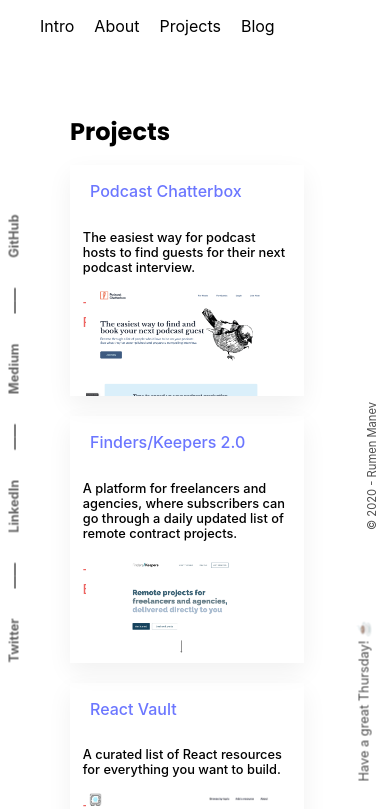
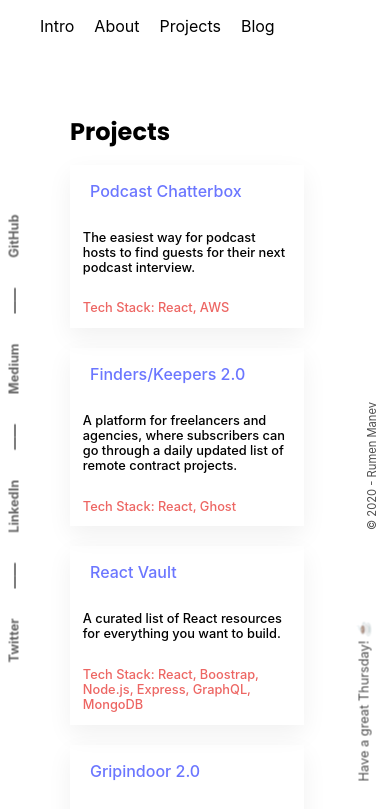
Before and after one commit to rum-n/rmanev7-react, a React (Create React App) app: page /projects in a window 390 px wide. Shown: the top 809 px of the page. Built offline with nearby package versions, Linux system fonts and the light colour scheme; the HTML template or start-up script is replaced by a standard one.

Commit message:
more responsive fixes

```diff
--- a/src/components/projectCard/projectCard.css
+++ b/src/components/projectCard/projectCard.css
@@ -70,14 +70,15 @@
     }
 
     .projectCardImage {
-        grid-row-start: 3;
+        display: none;
+        /* grid-row-start: 3;
         grid-row-end: 5;
         grid-column: 1;
         vertical-align: bottom;
         width: 190px;
         height: auto;
         padding-left: 1em;
-        padding-right: 1em;
+        padding-right: 1em; */
     }
   }
 
--- a/src/components/projectsData.js
+++ b/src/components/projectsData.js
@@ -18,15 +18,15 @@ export default [
         "title": "Podcast Chatterbox",
         "image": podcast,
         "blurb": "The easiest way for podcast hosts to find guests for their next podcast interview.",
-        "techstack": "Tech Stack: React, Node.js, Firebase"
+        "techstack": "Tech Stack: React, AWS"
     },
     {
         "id":"2",
-        "link": "https://finderkeepers.netlify.app/",
+        "link": "https://finderkeepers.pro/",
         "title": "Finders/Keepers 2.0",
         "image": keepers,
         "blurb": "A platform for freelancers and agencies, where subscribers can go through a daily updated list of remote contract projects.",
-        "techstack": "Tech Stack: React, Node.js, Express, GraphQL, MongoDB"
+        "techstack": "Tech Stack: React, Ghost"
     },
     {
         "id":"3",
```
